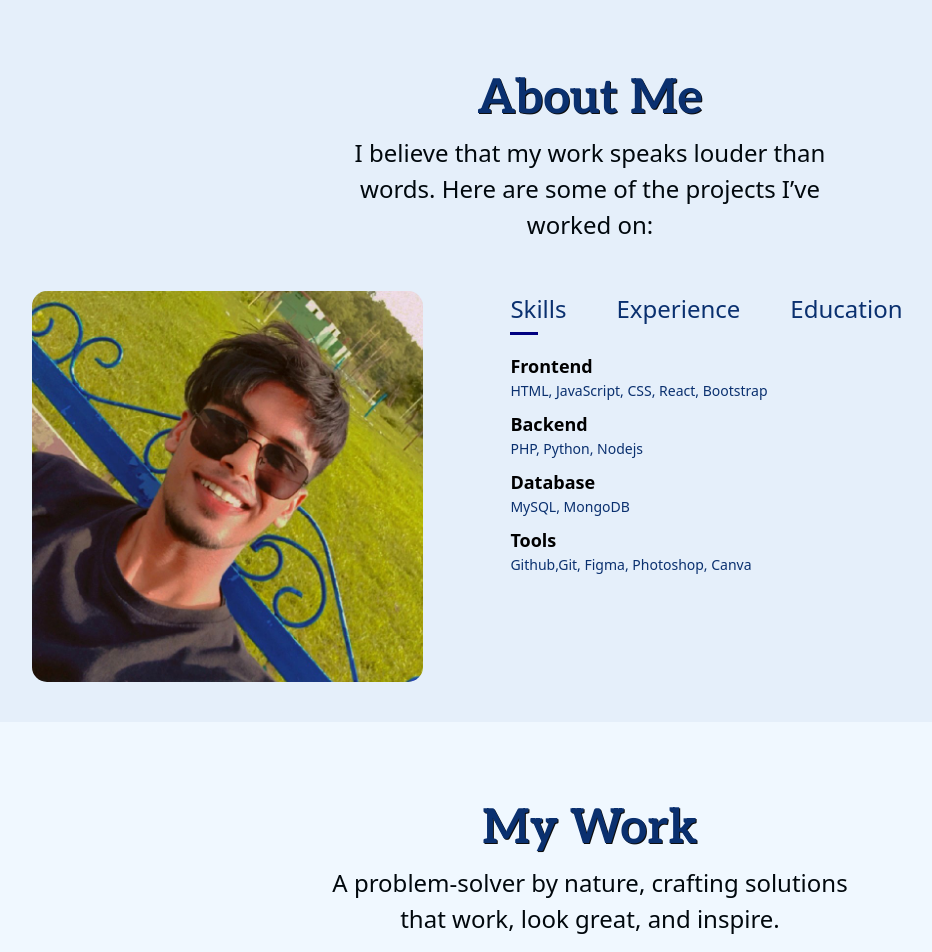
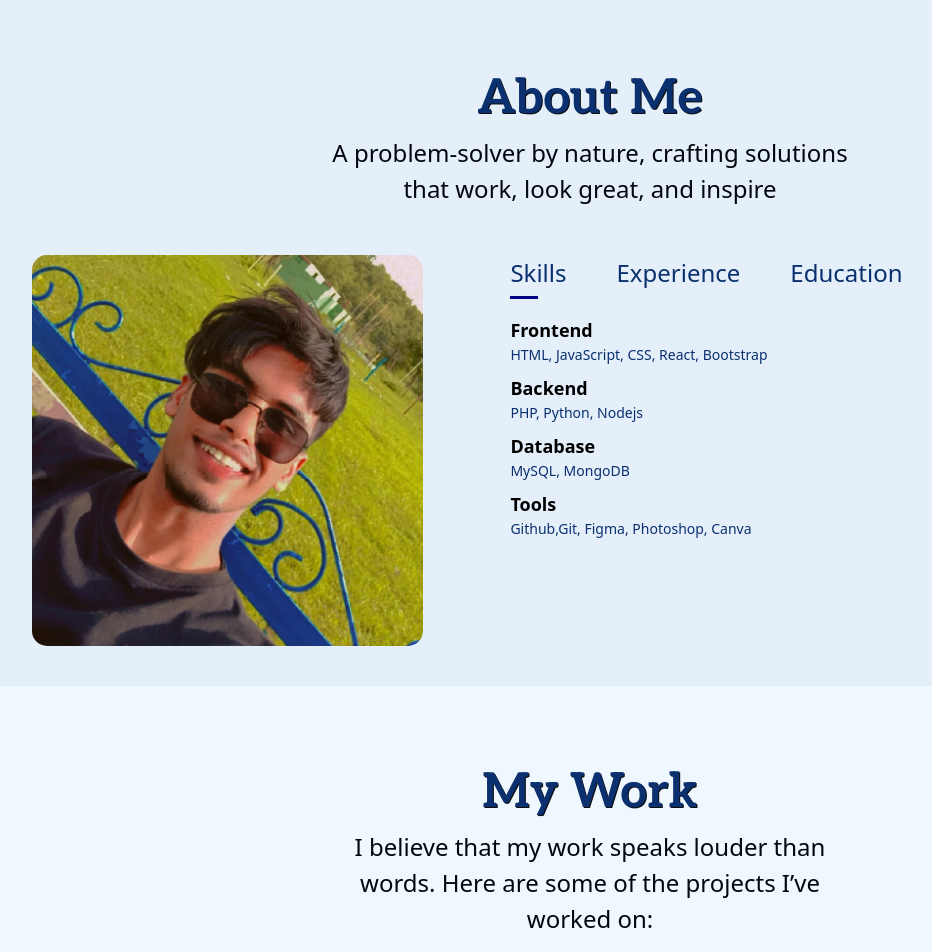
Before and after one commit to MukeshDhadse12/My_Portfolio, a plain HTML site: page index.html in a window 1280 px wide. Shown: the part 1460-2412 px from the top of the page, without its empty margins (50-982 px from the left). Drawn offline with nearby package versions, Linux system fonts and the light colour scheme; a web font is replaced by a local one.

Commit message:
Added Text in Work and About Section

```diff
--- a/index.html
+++ b/index.html
@@ -178,7 +178,7 @@
     <div class="px-4 pt-5 my-5 text-center ">
       <h1 class="display-5 fw-bold heading text-center" >About Me </h1>
       <div class="col-lg-6 mx-auto">
-        <p class="lead"> I believe that my work speaks louder than words. Here are some of the projects I’ve worked on:        </p>
+        <p class="lead">A problem-solver by nature, crafting solutions that work, look great, and inspire</p>
 
       </div>
     </div>
@@ -233,7 +233,7 @@
       <div class="px-4 my-5 text-center ">
         <h1 class="display-5 fw-bold heading text-center" >My Work</h1>
         <div class="col-lg-6 mx-auto">
-          <p class="lead "> A problem-solver by nature, crafting solutions that work, look great, and inspire.</p>
+          <p class="lead ">  I believe that my work speaks louder than words. Here are some of the projects I’ve worked on:</p>
 
         </div>
       </div>
```
